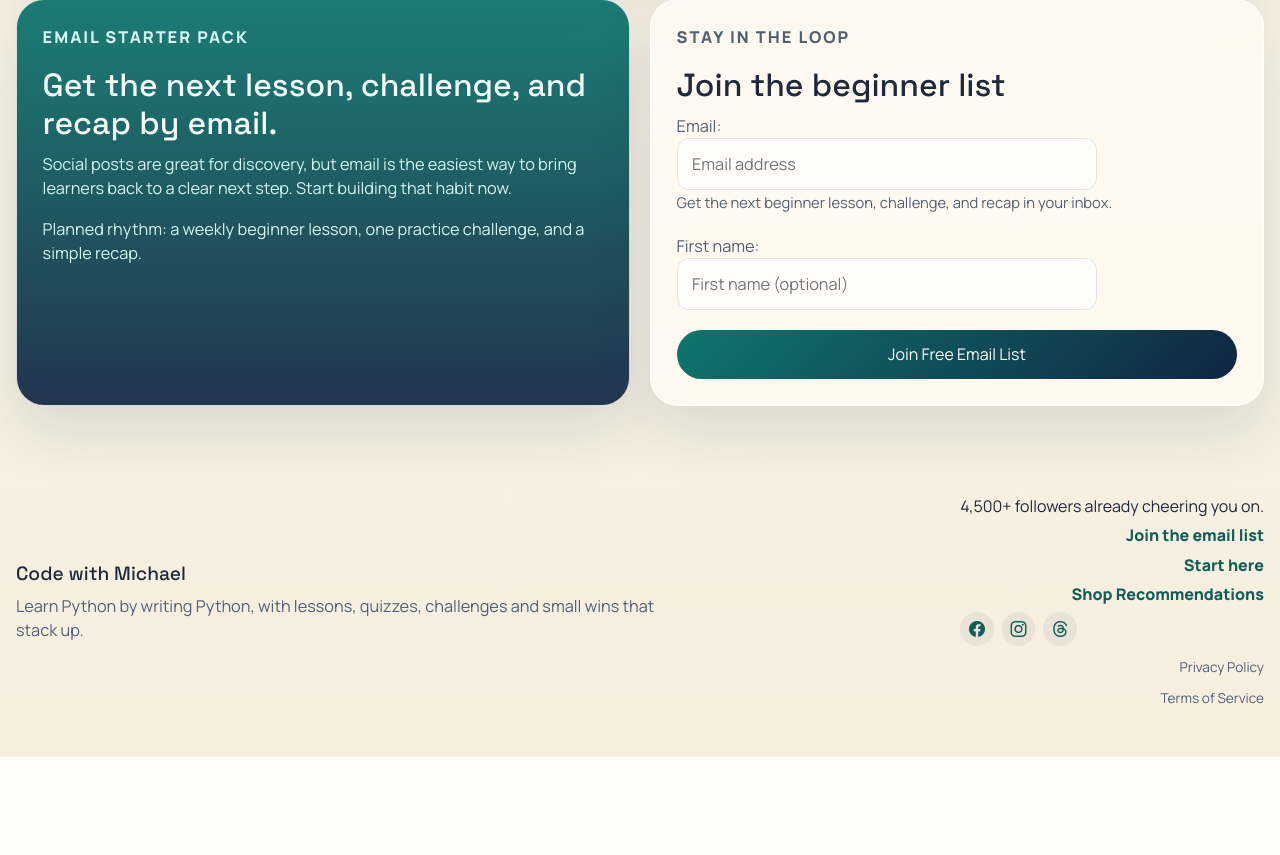
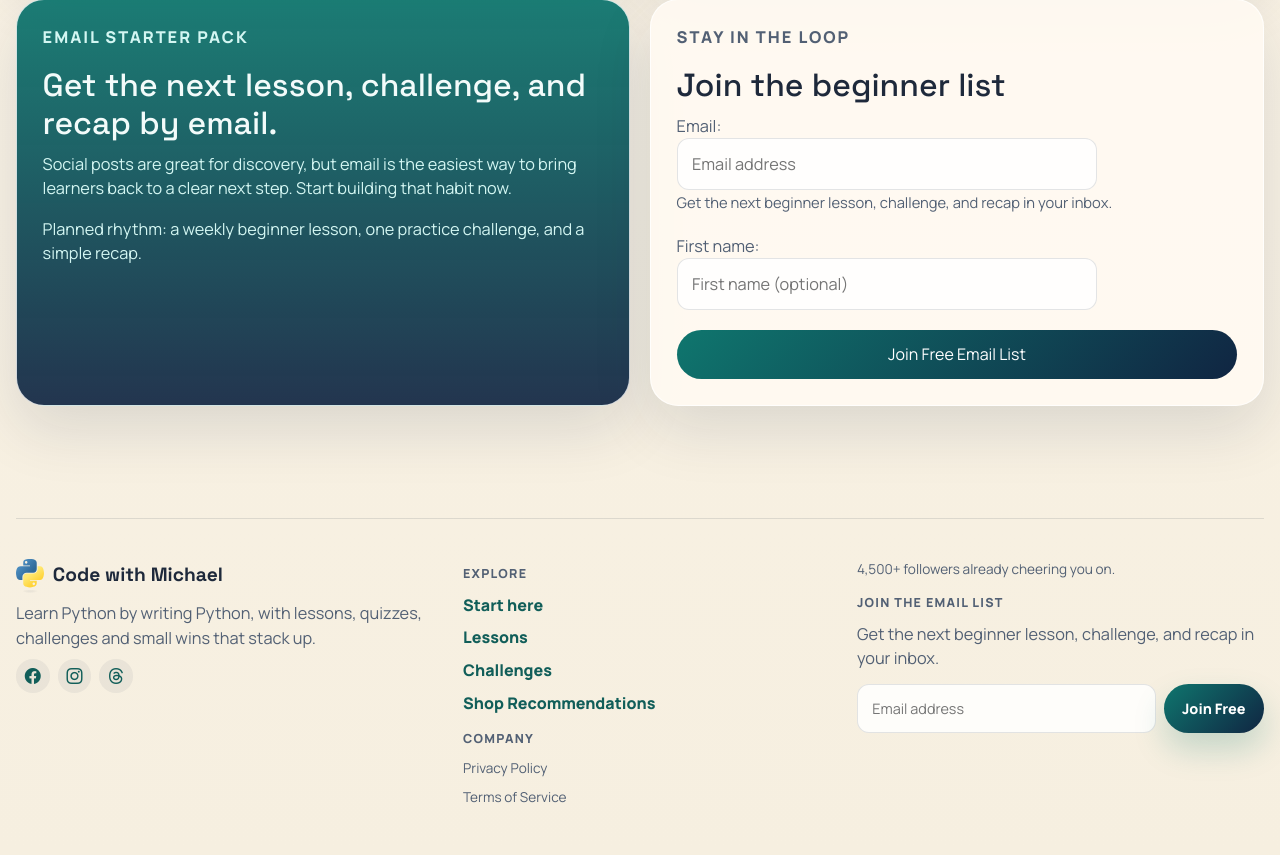
Before and after one commit to mprovost129/code_with_michael, a Django app: page / in a window 1280 px wide. Shown: the part 2086-2941 px from the top of the page. Before the commit the page ends 2843 px from the top, so only its background shows below. Run offline with Django 5.2, Linux system fonts and the light colour scheme; data that the repository does not hold is empty.

Commit message:
Add site_content context processor and update footer template for enhanced navigation and signup functionality

```diff
--- a/config/Settings/base.py
+++ b/config/Settings/base.py
@@ -65,6 +65,7 @@ TEMPLATES = [
                 'django.contrib.auth.context_processors.auth',
                 'django.contrib.messages.context_processors.messages',
                 'core.context_processors.analytics',
+                'core.context_processors.site_content',
             ],
         },
     },
--- a/core/context_processors.py
+++ b/core/context_processors.py
@@ -1,4 +1,6 @@
 from django.conf import settings
+
+from .content import NAV_PAGES, NAV_PAGES_MORE, SITE_STATS, SOCIAL_LINKS
 
 
 def analytics(request):
@@ -6,3 +8,16 @@ def analytics(request):
         'ga_measurement_id': settings.GA_MEASUREMENT_ID,
         'recaptcha_site_key': settings.RECAPTCHA_SITE_KEY,
     }
+
+
+def site_content(request):
+    """Navbar/footer content needed on every page, including auth pages
+    (login, signup, password reset) that don't use NavigationContextMixin.
+    """
+    return {
+        'nav_pages': NAV_PAGES,
+        'nav_pages_more': NAV_PAGES_MORE,
+        'site_stats': SITE_STATS,
+        'social_links': SOCIAL_LINKS,
+        'contact_email': settings.MARKETING_CONTACT_EMAIL,
+    }
--- a/core/views.py
+++ b/core/views.py
@@ -20,14 +20,7 @@ from .ai import (
     get_quiz_explanation,
     get_tutor_reply,
 )
-from .content import (
-    HOME_FEATURES,
-    NAV_PAGES,
-    NAV_PAGES_MORE,
-    ROADMAP_STEPS,
-    SITE_STATS,
-    SOCIAL_LINKS,
-)
+from .content import HOME_FEATURES, ROADMAP_STEPS
 from .forms import CommunityPostForm, EmailSubscriberForm
 from .models import (
     Challenge,
@@ -63,17 +56,14 @@ from .services import (
 
 
 class NavigationContextMixin:
+    """Ensures a CSRF cookie is set. nav_pages/site_stats/social_links come
+    from the core.context_processors.site_content context processor, which
+    runs on every page (including auth pages that don't use this mixin).
+    """
+
     @method_decorator(ensure_csrf_cookie)
     def dispatch(self, request, *args, **kwargs):
         return super().dispatch(request, *args, **kwargs)
-
-    def get_context_data(self, **kwargs):
-        context = super().get_context_data(**kwargs)
-        context['nav_pages'] = NAV_PAGES
-        context['nav_pages_more'] = NAV_PAGES_MORE
-        context['site_stats'] = SITE_STATS
-        context['social_links'] = SOCIAL_LINKS
-        return context
 
 
 class HomeView(NavigationContextMixin, TemplateView):
@@ -113,11 +103,12 @@ class HomeView(NavigationContextMixin, TemplateView):
             messages.error(request, 'We could not verify that submission. Please try again.')
             return redirect('core:home')
 
+        source = 'footer' if request.POST.get('source') == 'footer' else 'homepage'
         subscriber, created = EmailSubscriber.objects.get_or_create(
             email=form.cleaned_data['email'],
             defaults={
                 'first_name': form.cleaned_data.get('first_name', ''),
-                'source': 'homepage',
+                'source': source,
                 'is_active': True,
             },
         )
--- a/static/css/main.css
+++ b/static/css/main.css
@@ -806,40 +806,84 @@ main,
 }
 
 .site-footer {
+    display: grid;
+    grid-template-columns: 1.15fr 1fr 1.15fr;
+    gap: 2.5rem;
+    padding: 2.5rem 0 3rem;
+    margin-top: 1.5rem;
+    border-top: 1px solid var(--line);
+}
+
+.site-footer__col {
     display: flex;
-    gap: 1rem;
+    flex-direction: column;
+    align-items: flex-start;
+    gap: 0.55rem;
+}
+
+.site-footer__brand {
+    display: inline-flex;
     align-items: center;
-    justify-content: space-between;
-    padding: 0 0 3rem;
+    gap: 0.55rem;
+}
+
+.site-footer__logo {
+    flex-shrink: 0;
 }
 
 .site-footer__title {
     margin: 0;
     font-family: 'Space Grotesk', sans-serif;
     font-size: 1.2rem;
+    font-weight: 700;
+    color: var(--ink);
 }
 
 .site-footer__copy {
-    margin: 0.35rem 0 0;
-    max-width: 40rem;
+    margin: 0;
+    max-width: 26rem;
 }
 
-.site-footer__meta {
-    display: grid;
-    gap: 0.35rem;
-    text-align: right;
+.site-footer__heading {
+    margin: 0.4rem 0 0;
+    font-size: 0.78rem;
+    font-weight: 800;
+    letter-spacing: 0.1em;
+    text-transform: uppercase;
+    color: var(--ink-soft);
 }
 
-.site-footer__meta a {
+.site-footer__col a {
     color: var(--brand-dark);
     font-weight: 800;
 }
 
-.site-footer__meta a.site-footer__legal {
+.site-footer__col a.site-footer__legal {
     color: var(--ink-soft);
     font-weight: 400;
     font-size: 0.85rem;
-    margin-top: 0.35rem;
+}
+
+.site-footer__note {
+    font-size: 0.85rem;
+    color: var(--ink-soft);
+}
+
+.site-footer__signup-form {
+    display: flex;
+    gap: 0.5rem;
+    margin-top: 0.3rem;
+    width: 100%;
+}
+
+.site-footer__signup-form input {
+    flex: 1;
+    min-width: 0;
+    padding: 0.55rem 0.9rem;
+    border: 1px solid var(--line);
+    border-radius: 999px;
+    background: rgba(255, 255, 255, 0.84);
+    font-size: 0.9rem;
 }
 
 .stats-grid {
@@ -967,8 +1011,7 @@ button[type="submit"] {
 }
 
 @media (max-width: 980px) {
-    .editor-toolbar,
-    .site-footer {
+    .editor-toolbar {
         border-radius: 28px;
         flex-direction: column;
         align-items: flex-start;
@@ -987,7 +1030,8 @@ button[type="submit"] {
     .section-grid,
     .module-grid,
     .quiz-grid,
-    .stats-grid {
+    .stats-grid,
+    .site-footer {
         grid-template-columns: 1fr;
     }
 
@@ -995,8 +1039,4 @@ button[type="submit"] {
     .hero__card {
         padding: 2rem;
     }
-
-    .site-footer__meta {
-        text-align: left;
-    }
 }
--- a/templates/partials/footer.html
+++ b/templates/partials/footer.html
@@ -1,17 +1,11 @@
+{% load static %}
     <footer class="site-footer">
-        <div>
-            <p class="site-footer__title">Code with Michael</p>
+        <div class="site-footer__col site-footer__col--brand">
+            <a class="site-footer__brand" href="{% url 'core:home' %}">
+                <img class="site-footer__logo" src="{% static 'images/python-logo-only.svg' %}" alt="" width="28" height="34">
+                <span class="site-footer__title">Code with Michael</span>
+            </a>
             <p class="site-footer__copy">Learn Python by writing Python, with lessons, quizzes, challenges and small wins that stack up.</p>
-        </div>
-        <div class="site-footer__meta">
-            <span>{{ site_stats.followers }} followers already cheering you on.</span>
-            <a href="{% url 'core:home' %}#email-signup">Join the email list</a>
-            <a href="{% url 'core:start_here' %}">Start here</a>
-            <a
-                href="{% url 'core:resources' %}"
-                data-track-click="affiliate_click"
-                data-track-metadata='{"link_type": "shop_cta", "source": "footer"}'
-            >Shop Recommendations</a>
             {% if social_links %}
             <div class="site-footer__social">
                 {% for social in social_links %}
@@ -19,7 +13,39 @@
                 {% endfor %}
             </div>
             {% endif %}
+        </div>
+
+        <div class="site-footer__col site-footer__col--links">
+            <p class="site-footer__heading">Explore</p>
+            <a href="{% url 'core:start_here' %}">Start here</a>
+            <a href="{% url 'core:lessons' %}">Lessons</a>
+            <a href="{% url 'core:challenges' %}">Challenges</a>
+            <a
+                href="{% url 'core:resources' %}"
+                data-track-click="affiliate_click"
+                data-track-metadata='{"link_type": "shop_cta", "source": "footer"}'
+            >Shop Recommendations</a>
+
+            <p class="site-footer__heading">Company</p>
+            {% if contact_email %}
+            <a href="mailto:{{ contact_email }}">Contact</a>
+            {% endif %}
             <a class="site-footer__legal" href="{% url 'core:privacy_policy' %}">Privacy Policy</a>
             <a class="site-footer__legal" href="{% url 'core:terms_of_service' %}">Terms of Service</a>
         </div>
+
+        <div class="site-footer__col site-footer__col--signup">
+            {% if site_stats.followers %}
+            <span class="site-footer__note">{{ site_stats.followers }} followers already cheering you on.</span>
+            {% endif %}
+            <p class="site-footer__heading">Join the email list</p>
+            <p class="site-footer__copy">Get the next beginner lesson, challenge, and recap in your inbox.</p>
+            <form method="post" action="{% url 'core:home' %}" class="site-footer__signup-form" data-recaptcha-action="email_signup">
+                {% csrf_token %}
+                <input type="hidden" name="source" value="footer">
+                <label class="visually-hidden" for="footer-email">Email address</label>
+                <input type="email" id="footer-email" name="email" placeholder="Email address" required>
+                <button class="button button--primary button--small" type="submit">Join Free</button>
+            </form>
+        </div>
     </footer>
```
Also changed, not shown: core/tests.py (+64 -0 lines).
